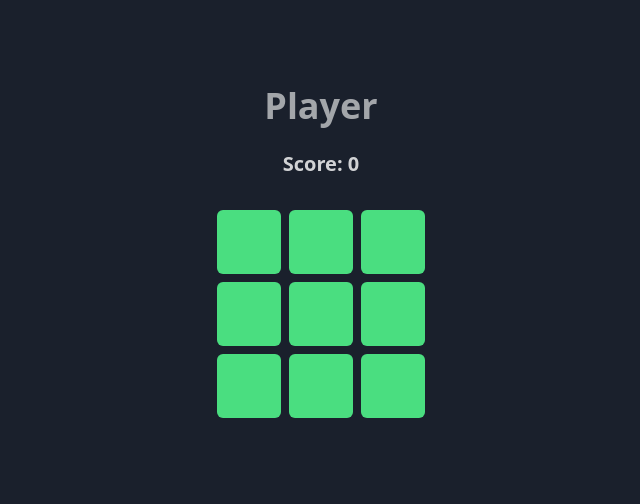
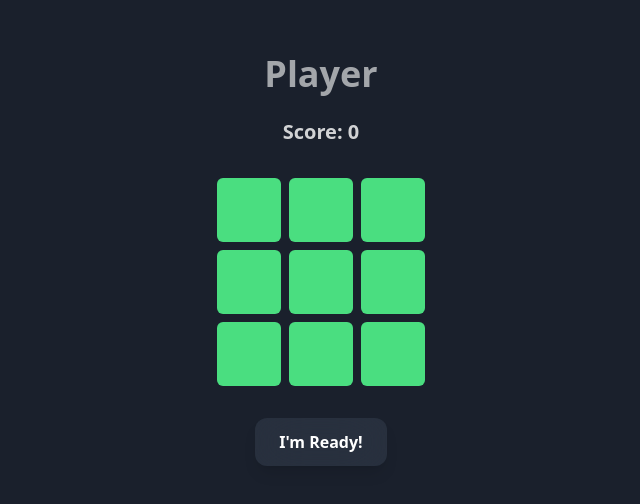
Before and after one commit to Buwaneka-Vishwajith/memory-game, a React (Vite) app in the folder Front/Memory_Game/: page /game in a window 1280 px wide. Shown: the part 140-644 px from the top of the page, without its empty margins (319-959 px from the left). Built offline with nearby package versions, Linux system fonts and the light colour scheme.

Commit message:
button added

```diff
--- a/Front/Memory_Game/src/components/Card.jsx
+++ b/Front/Memory_Game/src/components/Card.jsx
@@ -7,7 +7,7 @@ const MemoryGame = () => {
 
   const [active, setActive] = useState([]);
   const [clicked, setClicked] = useState([]);
-  const [gameState, setGameState] = useState("initial"); // Changed from "start" to "initial"
+  const [gameState, setGameState] = useState("waiting"); // Changed initial state to "waiting"
   const [score, setScore] = useState(0);
   const [pattern, setPattern] = useState([]);
 
@@ -29,6 +29,10 @@ const MemoryGame = () => {
 
     console.log("Generated random indices:", Array.from(random));
     return Array.from(random);
+  };
+
+  const startGame = () => {
+    setGameState("initial");
   };
 
   useEffect(() => {
@@ -60,7 +64,7 @@ const MemoryGame = () => {
         setClicked([]);
         setScore(0);
         setPattern([]);
-        setGameState("initial");
+        setGameState("waiting"); // Changed to return to waiting state
       }, 3000);
       return () => clearTimeout(resetTimer);
     }
@@ -82,7 +86,7 @@ const MemoryGame = () => {
       if (newClicked.sort().join(",") === pattern.sort().join(",")) {
         setScore(score + 1);
         setClicked([]);
-        setGameState("nextLevel"); // Changed from "start" to "nextLevel"
+        setGameState("nextLevel");
       } else {
         setGameState("gameOver");
       }
@@ -129,6 +133,16 @@ const MemoryGame = () => {
           Get Ready!
         </div>
       )}
+      {gameState === "waiting" && (
+        <button
+          onClick={startGame}
+          className="px-6 py-3 bg-gray-700 text-white hover:bg-gray-300 hover:text-gray-800
+                     transition-colors text-md font-bold mt-4 bg-opacity-50 backdrop-blur-xl
+                      rounded-xl z-10 shadow-lg"
+        >
+          I'm Ready!
+        </button>
+      )}
     </div>
   );
 };
```
